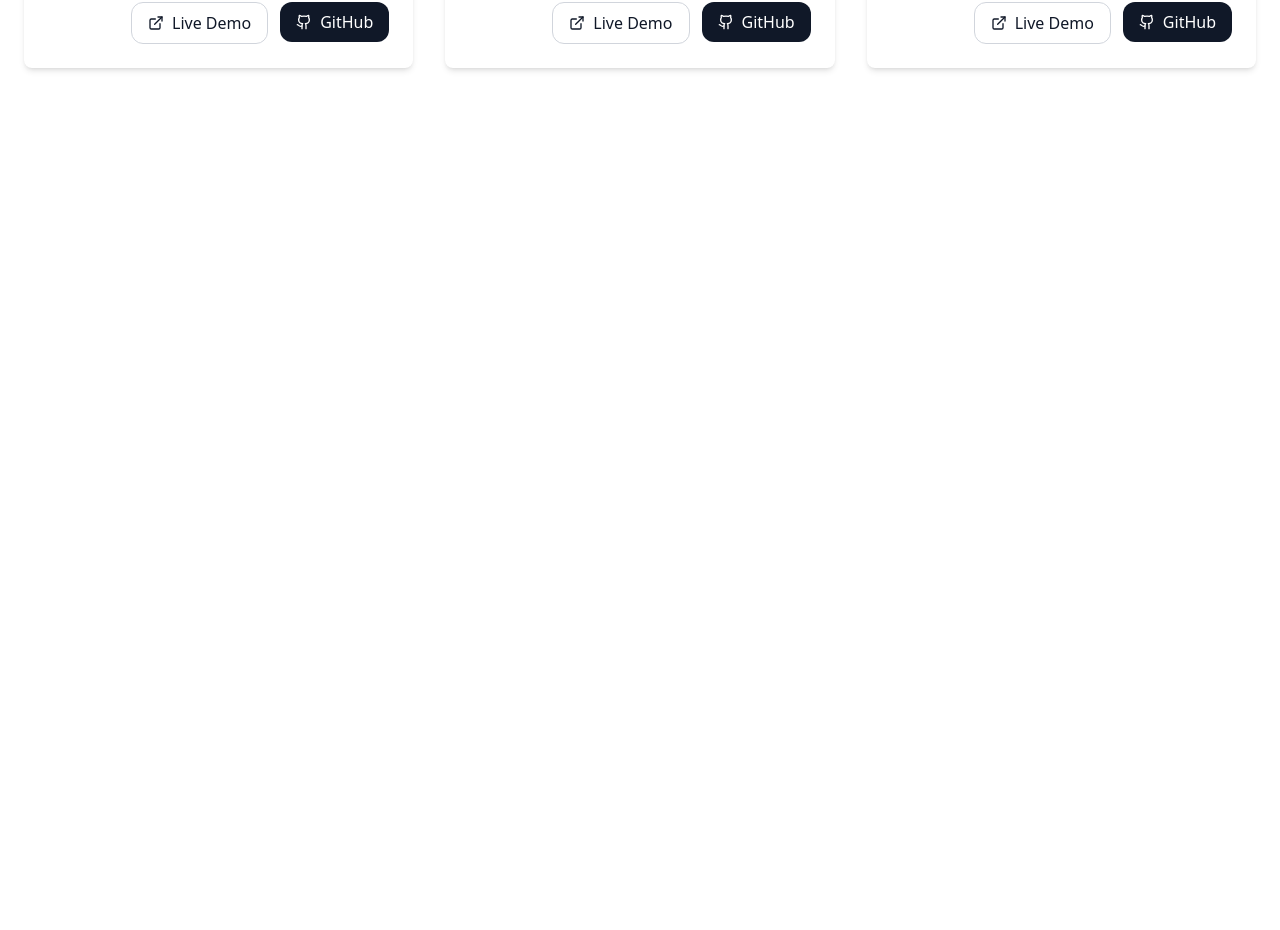
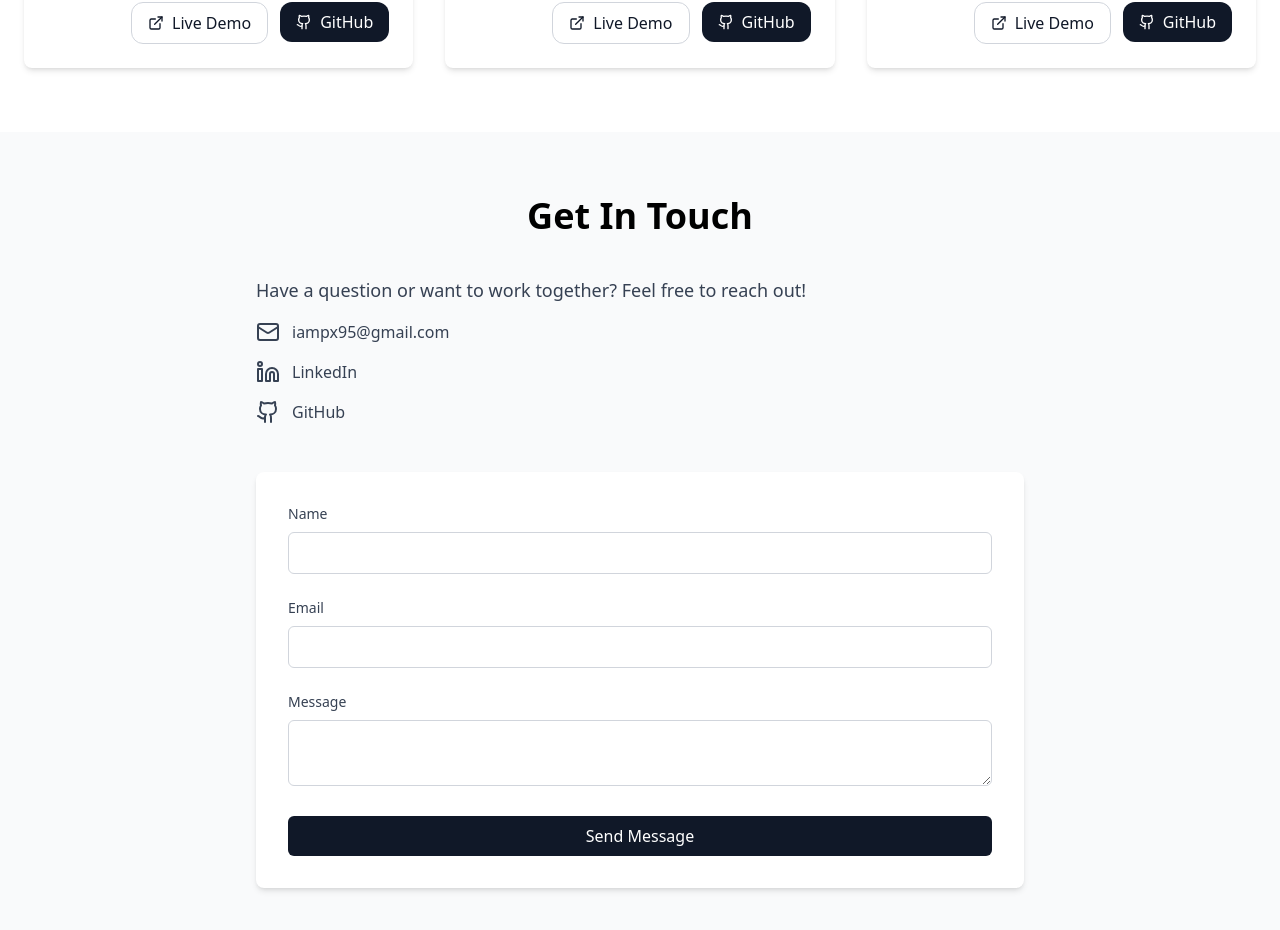
Before and after one commit to phinshen/personal-portfolio, a React (Vite) app: page / in a window 1280 px wide. Shown: the part 1580-2510 px from the top of the page. Before the commit the page ends 1712 px from the top, so only its background shows below. Built offline with nearby package versions, Linux system fonts and the light colour scheme.

Commit message:
Added Contact Section

```diff
--- a/package.json
+++ b/package.json
@@ -17,6 +17,7 @@
     "lucide-react": "^0.536.0",
     "react": "^19.1.0",
     "react-dom": "^19.1.0",
+    "react-router-dom": "^7.8.0",
     "tailwindcss": "^4.1.11"
   },
   "devDependencies": {
--- a/src/App.jsx
+++ b/src/App.jsx
@@ -1,3 +1,4 @@
+import ContactSection from "./components/ContactSection";
 import HeroSection from "./components/HeroSection";
 import ProjectSection from "./components/ProjectSection";
 import SkillsSection from "./components/SkillsSection";
@@ -8,6 +9,7 @@ export default function App() {
       <HeroSection />
       <SkillsSection />
       <ProjectSection />
+      <ContactSection />
     </div>
   );
 }
--- /dev/null
+++ b/src/components/ContactSection.jsx
@@ -0,0 +1,104 @@
+import { Mail, Linkedin, Github, Twitter } from "lucide-react";
+
+export default function ContactSection() {
+  return (
+    <section
+      id="contact"
+      className="container mx-auto py-16 px-4 md:px-4 bg-gray-50"
+    >
+      <h2 className="text-3xl md:text-4xl font-bold text-center mb-10">
+        Get In Touch
+      </h2>
+      <div className="max-w-3xl mx-auto grid grid-cols-1 mg:grid-cols-2 gap-12">
+        <div className="space-y-4">
+          <p className="text-lg text-gray-700">
+            Have a question or want to work together? Feel free to reach out!
+          </p>
+          <div className="space-y-4">
+            <div className="flex items-center gap-3">
+              <Mail className=" h-6 w-6 text-gray-700" />
+              <a
+                href="mailto:iampx95@gmail.com"
+                className="text-gray-700 hover:underline"
+              >
+                iampx95@gmail.com
+              </a>
+            </div>
+            <div className="flex items-center gap-3">
+              <Linkedin className="h-6 w-6 text-gray-700" />
+              <a
+                href="https://www.linkedin.com/in/phin-shen-chin-96290b244"
+                target="_blank"
+                rel="noopener noreferrer"
+                className="text-gray-700 hover:underline"
+              >
+                LinkedIn
+              </a>
+            </div>
+            <div className="flex items-center gap-3">
+              <Github className="h-6 w-6 text-gray-700" />
+              <a
+                href="https://github.com/phinshen"
+                target="_blank"
+                rel="noopener noreferrer"
+                className="text-gray-700 hover:underline"
+              >
+                GitHub
+              </a>
+            </div>
+          </div>
+        </div>
+        <form className="space-y-6 bg-white p-8 rounded-lg shadow-md">
+          <div className="space-y-2">
+            <label
+              htmlFor="name"
+              className="block text-sm font-medium text-gray-700"
+            >
+              Name
+            </label>
+            <input
+              id="name"
+              type="text"
+              placehodler="Your Name"
+              className="w-full border border-gray-300 rounded-md px-3 py-2 focus:outline-none focus:ring-2 focus:ring-blue-900"
+            />
+          </div>
+          <div className="space-y-2">
+            <label
+              htmlFor="email"
+              className="block text-sm font-medium text-gray-700"
+            >
+              Email
+            </label>
+            <input
+              id="email"
+              type="email"
+              placehodler="Your Email"
+              className="w-full border border-gray-300 rounded-md px-3 py-2 focus:outline-none focus:ring-2 focus:ring-blue-900"
+            />
+          </div>
+          <div className="space-y-2">
+            <label
+              htmlFor="message"
+              className="block text-sm font-medium text-gray-700"
+            >
+              Message
+            </label>
+            <textarea
+              id="message"
+              row="5"
+              placehodler="Your message..."
+              className="w-full border border-gray-300 rounded-md px-3 py-2 focus:outline-none focus:ring-2 focus:ring-blue-900"
+            />
+          </div>
+          <button
+            type="submit"
+            className="w-full bg-gray-900 text-white py-2 rounded-md hover:bg-gray-700 transition"
+          >
+            Send Message
+          </button>
+        </form>
+      </div>
+    </section>
+  );
+}
```
Also changed, not shown: 1 other file (tests, documents, lock files or other folders).
